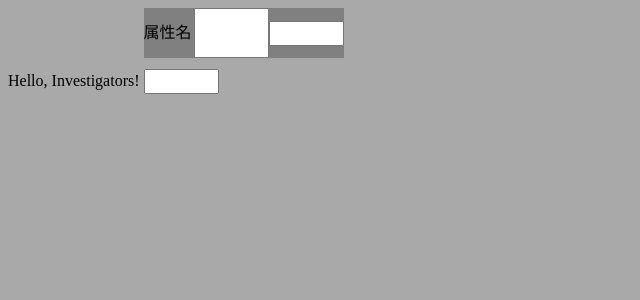
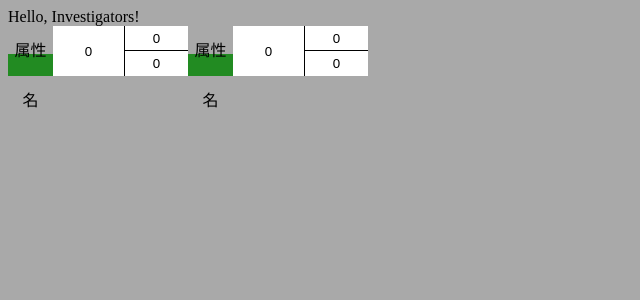
Before and after one commit to narcotics726/keepers_secret, a Vue app: page / in a window 1280 px wide. Shown: the top 300 px of the page, without its empty margins (0-640 px from the left). Built offline with nearby package versions, Linux system fonts and the light colour scheme.

Commit message:
add style for chaInput and essential props

```diff
--- a/src/App.vue
+++ b/src/App.vue
@@ -1,7 +1,11 @@
 <template>
   <div>
     Hello, {{message}}!
+    <div>
     <ChaInput></ChaInput>
+    <ChaInput></ChaInput>
+
+    </div>
   </div>
 
 </template>
--- a/src/CharacteristicInput.vue
+++ b/src/CharacteristicInput.vue
@@ -1,52 +1,83 @@
 <template>
   <div class="characteristicInput">
+      <div class="percentage"></div>
       <label for="">
           {{ chaName }}
       </label>
-      <input type="text" class="chaVal">
-      <input type="text" class="chaVal-half">
-      <input type="text" class="chaVal-fifth">
+      <input type="text" class="chaVal" v-model="chaVal">
+      <input type="text" class="chaVal-half" v-model="chaValHalf">
+      <input type="text" class="chaVal-fifth" v-model="chaValFifth">
   </div>
 </template>
 
 <script>
 export default {
-    data() {
+    data () {
         return {
-            chaName: '属性名'
+            chaName: '属性名',
+            chaVal: 0
+        }
+    },
+    computed: {
+        chaValHalf () {
+            return Math.floor(this.chaVal / 2);
+        },
+        chaValFifth () {
+            return Math.floor(this.chaVal / 5);
         }
     }
 }
 </script>
 <style scoped>
+
 .characteristicInput {
     display: inline-block;
-    background-color: grey;
-    width: 200px;
+    width: 180px;
     height: 50px;
+    position: relative;
+}
+
+.percentage {
+    position: absolute;
+    display: inline-block;
+    border: 1px solid transparent;
+    width: 25%;
+    height: 45%;
+    left: 0;
+    bottom: 0;
+    background-color: forestgreen;
+    z-index: -1;
 }
 
 .characteristicInput label {
+    width: 25%;
+    line-height: 50px;
+    text-align: center;
+    float: left;
+}
+
+.characteristicInput input {
+    width: 35%;
+    height: 50px;
     display: inline-block;
-    width: 50px;
-    height: 50px;
+    text-align: center;
+    border: none;
 }
 
 .characteristicInput input.chaVal {
-    width: 75px;
-    height: 50px;
-    display: inline-block;
+    width: 40%;
+    float: left;
+    border-right: 1px solid;
 }
 
 .characteristicInput input.chaVal-half {
-    width: 75px;
     height: 25px;
-    display: inline-block;
+    float: right;
+    border-bottom: 1px solid;
 }
 
 .characteristicInput input.chaVal-fifth {
-    width: 75px;
     height: 25px;
-    display: inline-block;
+    float: right;
 }
 </style>
```
